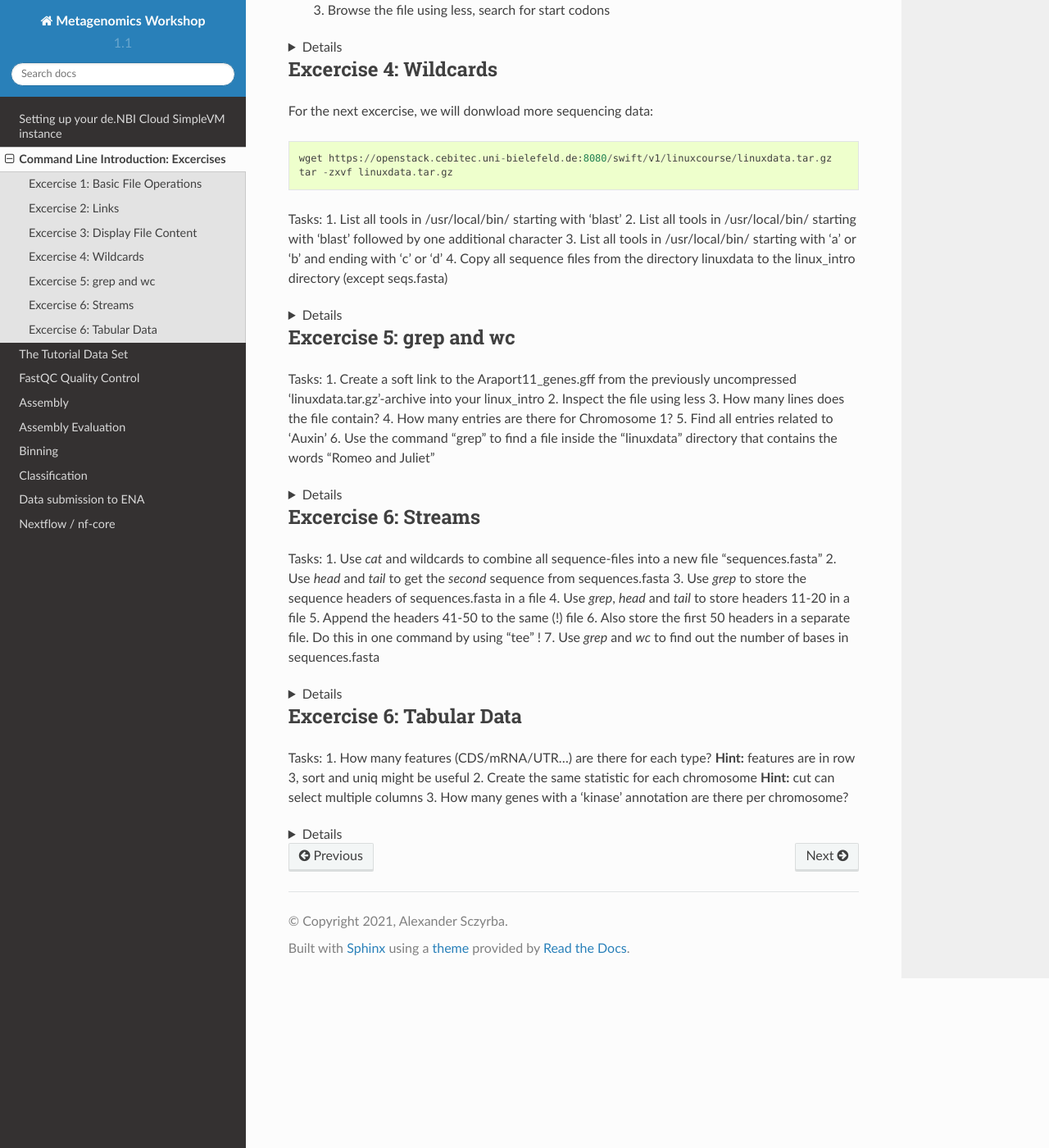
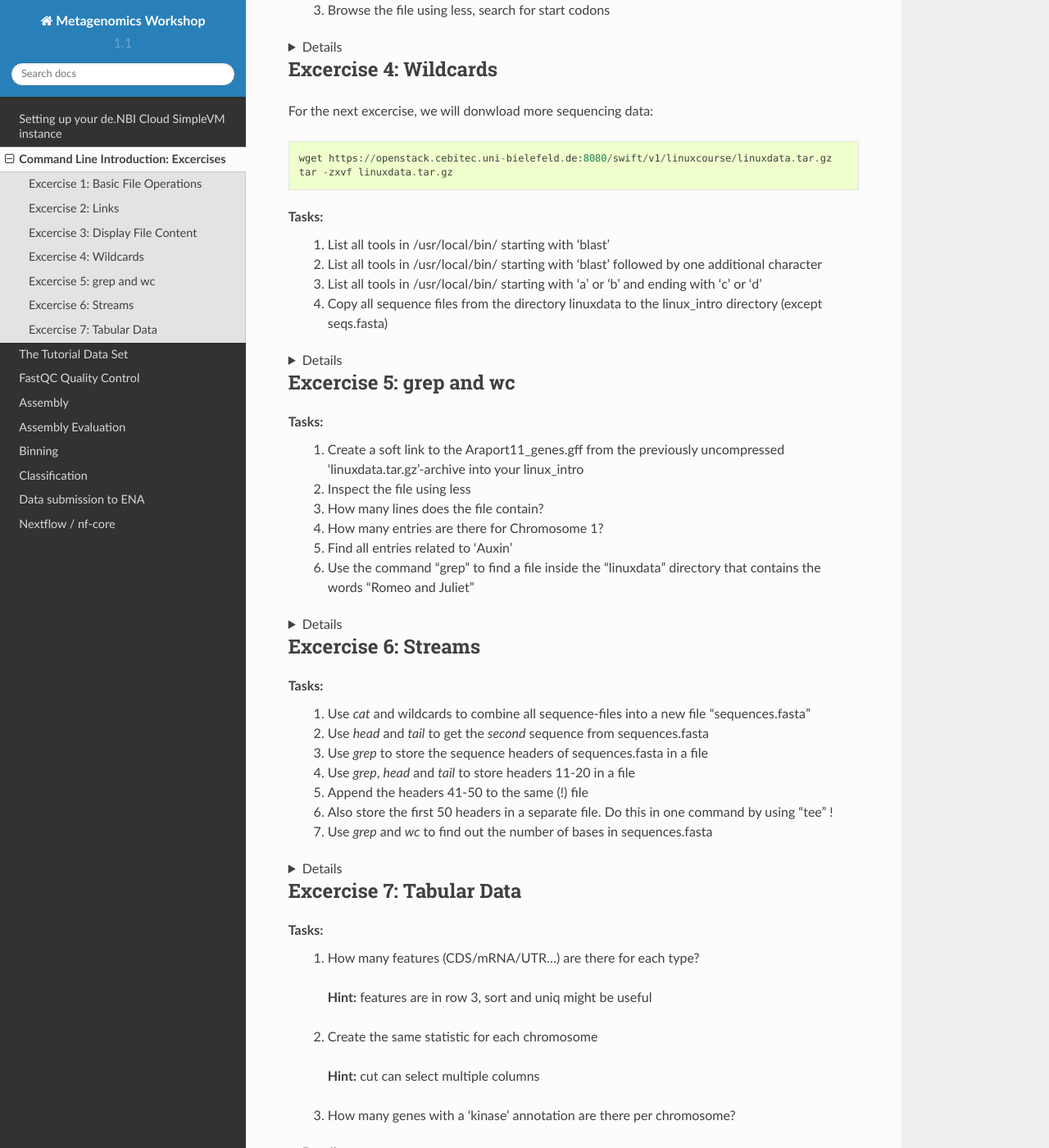
Before and after one commit to metagenomics/metagenomics-workshop, a Sphinx documentation site: the page built from docs/cli.rst, in a window 1280 px wide and 1400 px high, scrolled down 997 px. Shown: the whole window at 82% size. Built offline with Sphinx 7.4.7 and the Read the Docs theme 2.0.0, drawn with Linux system fonts in a browser that asks for light colours; some of the changed lines change nothing that is shown.

Commit message:
Update cli.rst

```diff
--- a/docs/cli.rst
+++ b/docs/cli.rst
@@ -55,6 +55,7 @@ Tasks:
 .. raw:: html
 
    <pre><code>
+
    cd /mnt <br>
    sudo mkdir linux_intro <br>
    sudo chown ubuntu:ubuntu linux_intro <br>
@@ -112,32 +113,31 @@ For the next excercise, we will donwload more sequencing data:
    wget https://openstack.cebitec.uni-bielefeld.de:8080/swift/v1/linuxcourse/linuxdata.tar.gz
    tar -zxvf linuxdata.tar.gz
 
-Tasks: 1. List all tools in /usr/local/bin/ starting with ‘blast’ 2.
-List all tools in /usr/local/bin/ starting with ‘blast’ followed by one
-additional character 3. List all tools in /usr/local/bin/ starting with
-‘a’ or ‘b’ and ending with ‘c’ or ‘d’ 4. Copy all sequence files from
-the directory linuxdata to the linux_intro directory (except seqs.fasta)
+Tasks:
+ 1. List all tools in /usr/local/bin/ starting with ‘blast’
+ 2. List all tools in /usr/local/bin/ starting with ‘blast’ followed by one additional character
+ 3. List all tools in /usr/local/bin/ starting with ‘a’ or ‘b’ and ending with ‘c’ or ‘d’
+ 4. Copy all sequence files from the directory linuxdata to the linux_intro directory (except seqs.fasta)
 
 .. raw:: html
 
    <details>
 
-Show solution
-
 .. raw:: html
 
    <pre><code>
-   ls /usr/local/bin/blast*
 
-   ls /usr/local/bin/blast?
+   ls /usr/local/bin/blast* <br><br>
 
-   ls /usr/local/bin/[ab]*[cd]
+   ls /usr/local/bin/blast? <br><br>
 
-   cd ~/linux_intro
-   cp ~/linuxdata/sequences* ~/linux_intro/
-   cp ~/linuxdata/sequences_?.fasta ~/linux_intro/
-   cp ~/linuxdata/sequences_[1-4].fasta ~/linux_intro/
-   cp ~/linuxdata/sequences_{1..4}.fasta ~/linux_intro/
+   ls /usr/local/bin/[ab]*[cd] <br><br>
+
+   cd ~/linux_intro <br>
+   cp ~/linuxdata/sequences* ~/linux_intro/ <br>
+   cp ~/linuxdata/sequences_?.fasta ~/linux_intro/ <br>
+   cp ~/linuxdata/sequences_[1-4].fasta ~/linux_intro/ <br>
+   cp ~/linuxdata/sequences_{1..4}.fasta ~/linux_intro/ <br>
    </code></pre>
 
 .. raw:: html
@@ -147,34 +147,34 @@ Show solution
 Excercise 5: grep and wc
 ------------------------
 
-Tasks: 1. Create a soft link to the Araport11_genes.gff from the
-previously uncompressed ‘linuxdata.tar.gz’-archive into your linux_intro
-2. Inspect the file using less 3. How many lines does the file contain?
-4. How many entries are there for Chromosome 1? 5. Find all entries
-related to ‘Auxin’ 6. Use the command “grep” to find a file inside the
-“linuxdata” directory that contains the words “Romeo and Juliet”
+Tasks:
+ 1. Create a soft link to the Araport11_genes.gff from the previously uncompressed ‘linuxdata.tar.gz’-archive into your linux_intro
+ 2. Inspect the file using less
+ 3. How many lines does the file contain?
+ 4. How many entries are there for Chromosome 1?
+ 5. Find all entries related to ‘Auxin’
+ 6. Use the command “grep” to find a file inside the “linuxdata” directory that contains the words “Romeo and Juliet”
 
 .. raw:: html
 
    <details>
 
-Show solution
-
 .. raw:: html
 
    <pre><code>
-   cd ~/linux_intro
-   ln -s ~/workdir/linuxdata/Araport11_genes.gff
 
-   less Araport11_genes.gff
+   cd ~/linux_intro <br>
+   ln -s ~/workdir/linuxdata/Araport11_genes.gff <br><br>
 
-   wc -l Araport11_genes.gff
+   less Araport11_genes.gff <br><br>
 
-   grep -c “^Chr1” Araport11_genes.gff
+   wc -l Araport11_genes.gff <br><br>
 
-   grep Auxin Araport11_genes.gff
+   grep -c “^Chr1” Araport11_genes.gff <br><br>
 
-   grep -r “Romeo und Juliet” ~/linuxdata/
+   grep Auxin Araport11_genes.gff <br><br>
+
+   grep -r “Romeo und Juliet” ~/linuxdata/ <br>
    </code></pre>
 
 .. raw:: html
@@ -184,66 +184,62 @@ Show solution
 Excercise 6: Streams
 --------------------
 
-Tasks: 1. Use *cat* and wildcards to combine all sequence-files into a
-new file “sequences.fasta” 2. Use *head* and *tail* to get the *second*
-sequence from sequences.fasta 3. Use *grep* to store the sequence
-headers of sequences.fasta in a file 4. Use *grep*, *head* and *tail* to
-store headers 11-20 in a file 5. Append the headers 41-50 to the same
-(!) file 6. Also store the first 50 headers in a separate file. Do this
-in one command by using “tee” ! 7. Use *grep* and *wc* to find out the
-number of bases in sequences.fasta
+Tasks:
+ 1. Use *cat* and wildcards to combine all sequence-files into a new file “sequences.fasta”
+ 2. Use *head* and *tail* to get the *second* sequence from sequences.fasta
+ 3. Use *grep* to store the sequence headers of sequences.fasta in a file
+ 4. Use *grep*, *head* and *tail* to store headers 11-20 in a file
+ 5. Append the headers 41-50 to the same (!) file
+ 6. Also store the first 50 headers in a separate file. Do this in one command by using “tee” !
+ 7. Use *grep* and *wc* to find out the number of bases in sequences.fasta
 
 .. raw:: html
 
    <details>
 
-Show solution
-
 .. raw:: html
 
    <pre><code>
-   cat sequences_[1-4].fasta > sequences.fasta
 
-   head -n 4 | tail -n 2 sequences.fasta
+   cat sequences_[1-4].fasta > sequences.fasta <br><br>
 
-   grep “>” sequences.fasta > headers.txt
-   grep “>” sequences.fasta | head -n 20 | tail -n 10 > headers_2.txt
-   grep “>” sequences.fasta | head -n 50 | tail -n 10 >> headers_2.txt
-   grep '>' sequences.fasta | head -n 50 | tee headers50.txt | tail -n 10 >> headers_2.txt
+   head -n 4 | tail -n 2 sequences.fasta <br><br>
 
-   grep -v “>” sequences.fasta | wc
+   grep “>” sequences.fasta > headers.txt <br>
+   grep “>” sequences.fasta | head -n 20 | tail -n 10 > headers_2.txt <br>
+   grep “>” sequences.fasta | head -n 50 | tail -n 10 >> headers_2.txt <br>
+   grep '>' sequences.fasta | head -n 50 | tee headers50.txt | tail -n 10 >> headers_2.txt <br>
+
+   grep -v “>” sequences.fasta | wc <br>
    </code></pre>
 
 .. raw:: html
 
    </details>
 
-Excercise 6: Tabular Data
+Excercise 7: Tabular Data
 -------------------------
 
-Tasks: 1. How many features (CDS/mRNA/UTR…) are there for each type?
-**Hint:** features are in row 3, sort and uniq might be useful 2. Create
-the same statistic for each chromosome **Hint:** cut can select multiple
-columns 3. How many genes with a ‘kinase’ annotation are there per
-chromosome?
+Tasks:
+ 1. How many features (CDS/mRNA/UTR…) are there for each type?
+  **Hint:** features are in row 3, sort and uniq might be useful
+ 2. Create the same statistic for each chromosome
+  **Hint:** cut can select multiple columns
+ 3. How many genes with a ‘kinase’ annotation are there per chromosome?
 
 .. raw:: html
 
    <details>
 
-Show solution
-
 .. raw:: html
 
    <pre><code>
-   cut -f 3 Araport11_genes.gff | sort | uniq -c
-   or even better:
-   cut -f 3 Araport11_genes.gff | sort | uniq -c | grep -v ‘#’
 
-   cut -f 1,3 Araport11_genes.gff | sort | uniq -c | grep -v '##'
+   cut -f 3 Araport11_genes.gff | sort | uniq -c | grep -v ‘#’ <br><br>
 
+   cut -f 1,3 Araport11_genes.gff | sort | uniq -c | grep -v '##' <br><br>
 
-   grep kinase Araport11_genes.gff | cut -f 1,3 | grep gene | cut -f 1 | sort | uniq -c
+   grep kinase Araport11_genes.gff | cut -f 1,3 | grep gene | cut -f 1 | sort | uniq -c <br>
    </code></pre>
 
 .. raw:: html
```
